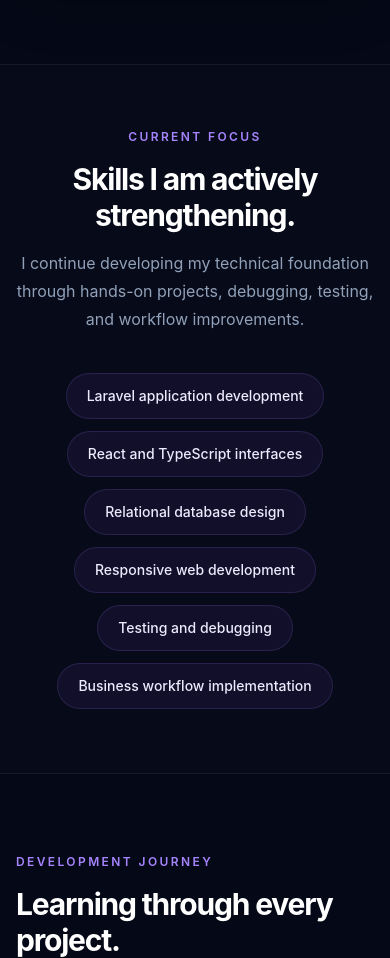
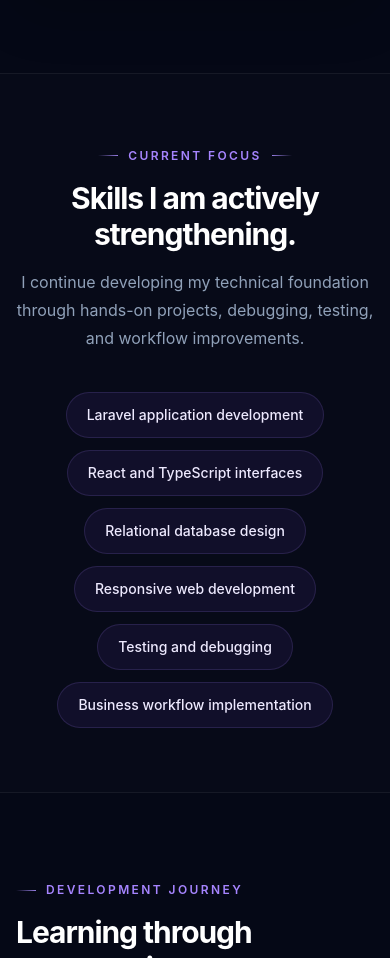
Before and after one commit to Franz0908-dev/francis-dev, a React (Vite) app: page /about in a window 390 px wide. Shown: the part 3540-4498 px from the top of the page. Built offline with nearby package versions, Linux system fonts and the light colour scheme.

Commit message:
Add global reveal animations and page polish

```diff
--- a/src/components/ui/SectionHeading.tsx
+++ b/src/components/ui/SectionHeading.tsx
@@ -1,3 +1,4 @@
+import { motion, useReducedMotion } from 'framer-motion'
 import type { ReactNode } from 'react'
 import { cn } from '../../lib/cn'
 
@@ -16,29 +17,73 @@
   align = 'left',
   className,
 }: SectionHeadingProps) {
+  const shouldReduceMotion = useReducedMotion()
+
   return (
-    <div
+    <motion.div
+      initial={
+        shouldReduceMotion
+          ? { opacity: 1 }
+          : {
+              opacity: 0,
+              y: 24,
+            }
+      }
+      whileInView={{
+        opacity: 1,
+        y: 0,
+      }}
+      viewport={{
+        once: true,
+        amount: 0.25,
+      }}
+      transition={{
+        duration: shouldReduceMotion ? 0 : 0.65,
+        ease: [0.22, 1, 0.36, 1],
+      }}
       className={cn(
-        'max-w-3xl',
+        'section-heading max-w-3xl',
         align === 'center' && 'mx-auto text-center',
         className,
       )}
     >
       {eyebrow && (
-        <p className="mb-4 text-xs font-semibold uppercase tracking-[0.2em] text-violet-400">
+        <motion.p
+          initial={
+            shouldReduceMotion
+              ? { opacity: 1 }
+              : {
+                  opacity: 0,
+                  y: 10,
+                }
+          }
+          whileInView={{
+            opacity: 1,
+            y: 0,
+          }}
+          viewport={{
+            once: true,
+            amount: 0.5,
+          }}
+          transition={{
+            duration: shouldReduceMotion ? 0 : 0.45,
+            delay: shouldReduceMotion ? 0 : 0.08,
+          }}
+          className="section-eyebrow mb-4 text-xs font-semibold uppercase tracking-[0.2em] text-violet-400"
+        >
           {eyebrow}
-        </p>
+        </motion.p>
       )}
 
-      <h2 className="text-3xl font-bold tracking-[-0.04em] text-white sm:text-4xl">
+      <h2 className="section-title text-3xl font-bold tracking-[-0.04em] text-white sm:text-4xl lg:text-[2.7rem] lg:leading-[1.12]">
         {title}
       </h2>
 
       {description && (
-        <p className="mt-4 text-base leading-7 sm:mt-5 sm:text-lg sm:leading-8 text-slate-400">
+        <p className="section-description mt-4 text-base leading-7 text-slate-400 sm:mt-5 sm:text-lg sm:leading-8">
           {description}
         </p>
       )}
-    </div>
+    </motion.div>
   )
 }
--- a/src/index.css
+++ b/src/index.css
@@ -357,3 +357,131 @@
     transform: none !important;
   }
 }
+
+
+/* Phase 12.4 - global reveal animations and page polish */
+
+.page-shell {
+  position: relative;
+  isolation: isolate;
+}
+
+.page-shell::before {
+  position: fixed;
+  inset: 0;
+  z-index: -2;
+  pointer-events: none;
+  content: "";
+  background:
+    radial-gradient(
+      circle at 12% 18%,
+      rgb(124 58 237 / 0.07),
+      transparent 32rem
+    ),
+    radial-gradient(
+      circle at 88% 42%,
+      rgb(168 85 247 / 0.055),
+      transparent 34rem
+    );
+}
+
+.page-shell section {
+  position: relative;
+}
+
+.section-heading {
+  position: relative;
+}
+
+.section-eyebrow {
+  display: inline-flex;
+  align-items: center;
+  gap: 0.625rem;
+}
+
+.section-eyebrow::before {
+  width: 1.75rem;
+  height: 1px;
+  content: "";
+  background: linear-gradient(
+    90deg,
+    rgb(167 139 250 / 0),
+    rgb(167 139 250 / 0.9)
+  );
+}
+
+.text-center .section-eyebrow::after {
+  width: 1.75rem;
+  height: 1px;
+  content: "";
+  background: linear-gradient(
+    90deg,
+    rgb(167 139 250 / 0.9),
+    rgb(167 139 250 / 0)
+  );
+}
+
+.section-title {
+  text-wrap: balance;
+}
+
+.section-description {
+  text-wrap: pretty;
+}
+
+.page-shell input,
+.page-shell textarea,
+.page-shell select {
+  transition:
+    border-color 180ms ease,
+    background-color 180ms ease,
+    box-shadow 180ms ease,
+    transform 180ms ease;
+}
+
+.page-shell input:hover,
+.page-shell textarea:hover,
+.page-shell select:hover {
+  border-color: rgb(255 255 255 / 0.16);
+}
+
+.page-shell input:focus,
+.page-shell textarea:focus,
+.page-shell select:focus {
+  box-shadow:
+    0 0 0 3px rgb(139 92 246 / 0.09),
+    0 16px 40px rgb(2 6 23 / 0.18);
+}
+
+.page-shell img {
+  -webkit-user-drag: none;
+}
+
+@media (max-width: 639px) {
+  .page-shell section {
+    scroll-margin-top: 5.5rem;
+  }
+
+  .section-title {
+    letter-spacing: -0.035em;
+  }
+
+  .section-eyebrow::before,
+  .text-center .section-eyebrow::after {
+    width: 1.25rem;
+  }
+}
+
+@media (prefers-reduced-motion: reduce) {
+  .page-shell *,
+  .page-shell *::before,
+  .page-shell *::after {
+    scroll-behavior: auto !important;
+  }
+
+  .page-shell input,
+  .page-shell textarea,
+  .page-shell select {
+    transition-duration: 0.01ms !important;
+  }
+}
--- a/src/pages/About/About.tsx
+++ b/src/pages/About/About.tsx
@@ -46,7 +46,7 @@
 
 export default function About() {
   return (
-    <main className="overflow-hidden">
+    <main className="page-shell overflow-hidden">
       <section className="relative overflow-hidden pb-24 pt-24">
         <div className="pointer-events-none absolute inset-0">
           <div className="hero-grid absolute inset-0 opacity-30" />
@@ -261,7 +261,7 @@
                 to="/journey"
                 className="mt-8 inline-flex items-center text-sm font-semibold text-violet-300 transition hover:text-violet-200"
               >
-                View Full Journey →
+                View Full Journey â†’
               </Link>
             </div>
 
--- a/src/pages/Contact/Contact.tsx
+++ b/src/pages/Contact/Contact.tsx
@@ -73,7 +73,7 @@
   }
 
   return (
-    <main className="overflow-hidden">
+    <main className="page-shell overflow-hidden">
       <section className="relative overflow-hidden pb-24 pt-24">
         <div className="pointer-events-none absolute inset-0">
           <div className="hero-grid absolute inset-0 opacity-35" />
--- a/src/pages/Home/Home.tsx
+++ b/src/pages/Home/Home.tsx
@@ -9,7 +9,7 @@
 
 export default function Home() {
   return (
-    <main>
+    <main className="page-shell overflow-hidden">
       <Hero />
       <TechMarquee />
       <FeaturedProject />
```
